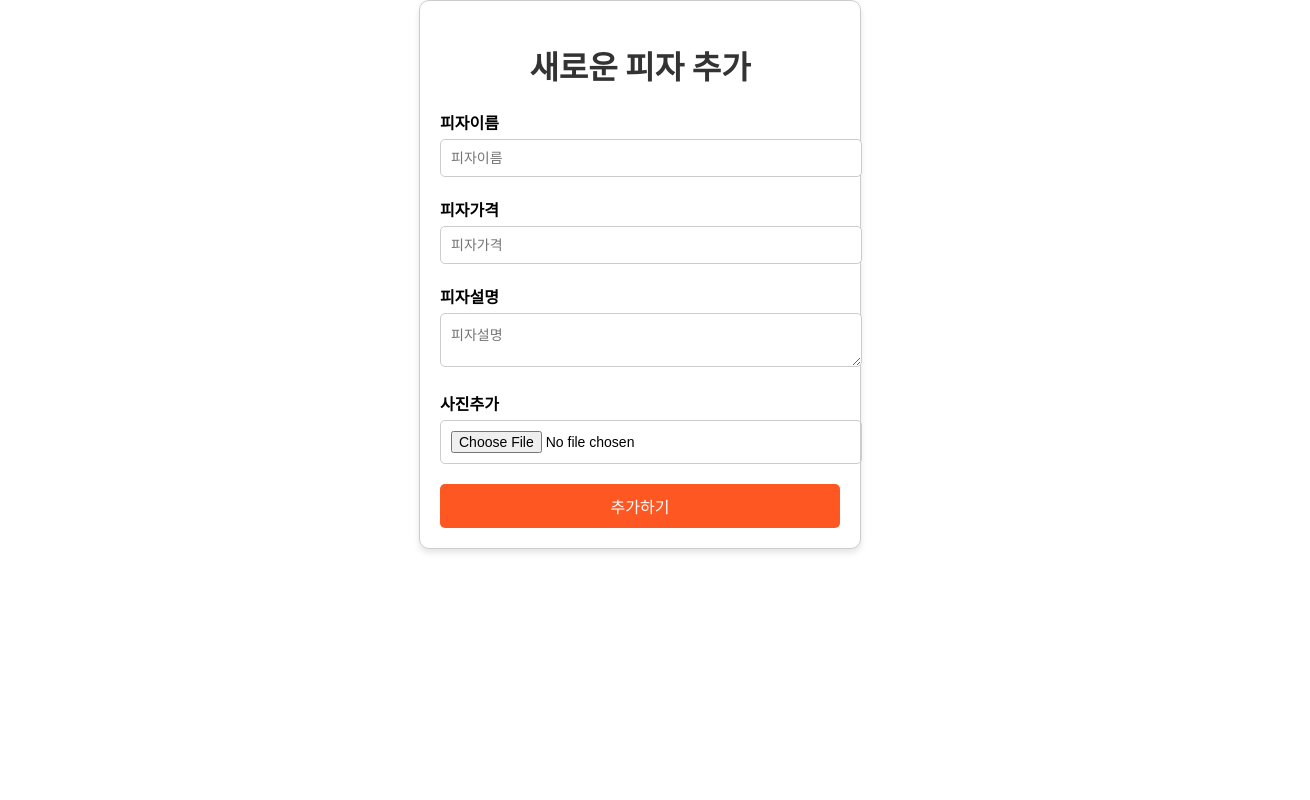
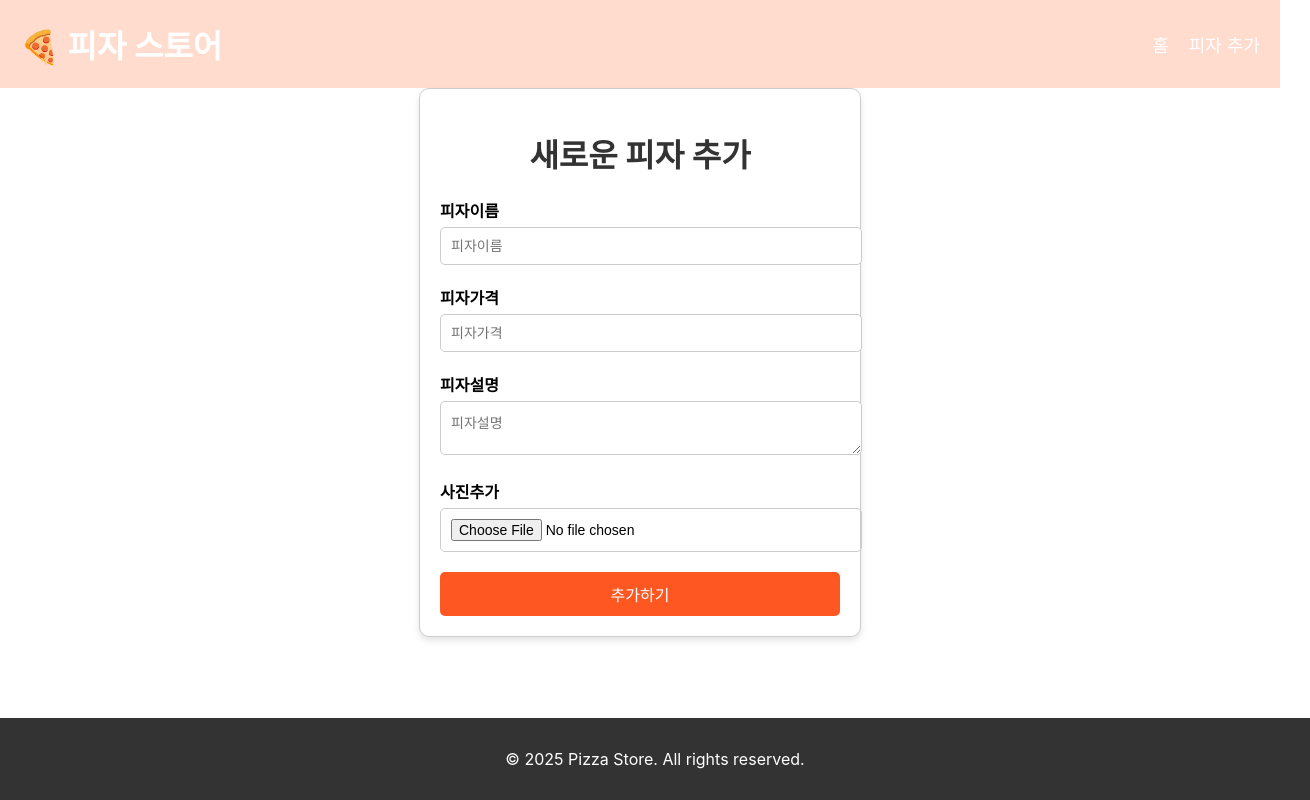
Before and after one commit to kht241023/react-workspace, a React (Create React App) app: page /pizza/add in a window 1280 px wide. Shown: the whole page, 1310 px wide, since content can reach past the window. Built offline with nearby package versions, Linux system fonts and the light colour scheme.

Commit message:
axios post onChange 상태 관리

```diff
--- a/src/BackendAPI/PizzaForm.jsx
+++ b/src/BackendAPI/PizzaForm.jsx
@@ -20,11 +20,15 @@ const PizzaFormChapTwo = () => {
 
 
     const handleChangeValue = (e) => {
-        const {name, value} = e.target;
+        // name = input 내에서 사용하는 속성 명칭
+        // value = input 내에서 사용하는 속성 명칭
+        const {name, value} = e.target;   // value 로 작성된 속성에 특정 행위가 발생한다는 표기 작성
 
-        if(name ==="pizzaName")        setPizzaName(value);
-        else if(name ==="price")       setPrice(value);
-        else if(name ==="description") setDescription(value);
+        // 위에서 작성한 값 변환이 일어났을 경우
+    //  만약에 input 속성 name 에 pizzaName 이 존재한다면  값 변경
+        if(name ==="pizzaName")                                setPizzaName(value);
+        else if(name ==="price")                               setPrice(value);
+        else if(name ==="description")                         setDescription(value);
     }
 
     const handleAddPizza = () => {
@@ -109,17 +113,20 @@ const PizzaFormChapTwo = () => {
             */}
             <label>피자이름</label>
             <input type="text"
+                   name="pizzaName"
                    placeholder="피자이름"
                    value={pizzaName}
                    onChange={handleChangeValue}/>
             <label>피자가격</label>
             <input type="number"
+                   name="price"
                    placeholder="피자가격"
                    value={price}
                    onChange={handleChangeValue}
             />
             <label>피자설명</label>
             <textarea placeholder="피자설명"
+                      name="description"
                       value={description}
                       onChange={handleChangeValue}
             ></textarea>
--- a/src/RootPath.jsx
+++ b/src/RootPath.jsx
@@ -9,6 +9,8 @@ import PizzaList from "./BackendAPI/PizzaList";
 import PizzaDetail from "./BackendAPI/PizzaDetail";
 import ChapUseEffect from "./Chapter/ChapUseEffect";
 import PizzaForm from "./BackendAPI/PizzaForm";
+import Header from "./layout/Header";
+import Footer from "./layout/Footer";
 // React 에서 작성하는 경로는 view Controller 와 관계 없음
 // springboot resource 밑에 작성한 css / js / html 파일은 더이상 의미가 없음
 // 위 역할을 react 에서 모두 할 것이기 때문
@@ -27,7 +29,7 @@ function RootPath() {
              현재는 2번 방식을 사용한 상태이며,
              RootPath 와 같이 사용할 수 있음
                */}
-
+        <Header/>
             <Routes>
                 {/*
                 React 에서 경로로 표기하는 Component 와
@@ -56,6 +58,7 @@ function RootPath() {
                 <Route path="/pizzas/detail/:id" element={<PizzaDetail />} />
                 <Route path="/pizza/add" element={<PizzaForm /> } />
             </Routes>
+            <Footer/>
         </Router>
     )
 }
--- /dev/null
+++ b/src/layout/Footer.jsx
@@ -0,0 +1,11 @@
+import "./Layout.css";
+
+const Footer = () => {
+    return (
+        <footer className="footer">
+            <p>© 2025 Pizza Store. All rights reserved.</p>
+        </footer>
+    );
+};
+
+export default Footer;
--- /dev/null
+++ b/src/layout/Header.jsx
@@ -0,0 +1,18 @@
+import { Link } from "react-router-dom";
+import "./Layout.css";
+
+const Header = () => {
+    return (
+        <header className="header">
+            <h1>🍕 피자 스토어</h1>
+            <nav>
+                <ul>
+                    <li><Link to="/">홈</Link></li>
+                    <li><Link to="/add-pizza">피자 추가</Link></li>
+                </ul>
+            </nav>
+        </header>
+    );
+};
+
+export default Header;
--- /dev/null
+++ b/src/layout/Layout.css
@@ -0,0 +1,44 @@
+.header {
+    display: flex;
+    justify-content: space-between;
+    align-items: center;
+    padding: 15px 20px;
+    background-color: #ffdcce;
+    color: white;
+}
+
+.header h1 {
+    margin: 0;
+}
+
+.header nav ul {
+    list-style: none;
+    display: flex;
+    gap: 20px;
+}
+
+.header nav ul li {
+    display: inline;
+}
+
+.header nav ul li a {
+    color: white;
+    text-decoration: none;
+    font-size: 18px;
+}
+
+.header nav ul li a:hover {
+    text-decoration: underline;
+}
+
+
+
+.footer {
+    text-align: center;
+    padding: 15px;
+    background-color: #333;
+    color: white;
+    position: absolute;
+    bottom: 0;
+    width: 100%;
+}
```
